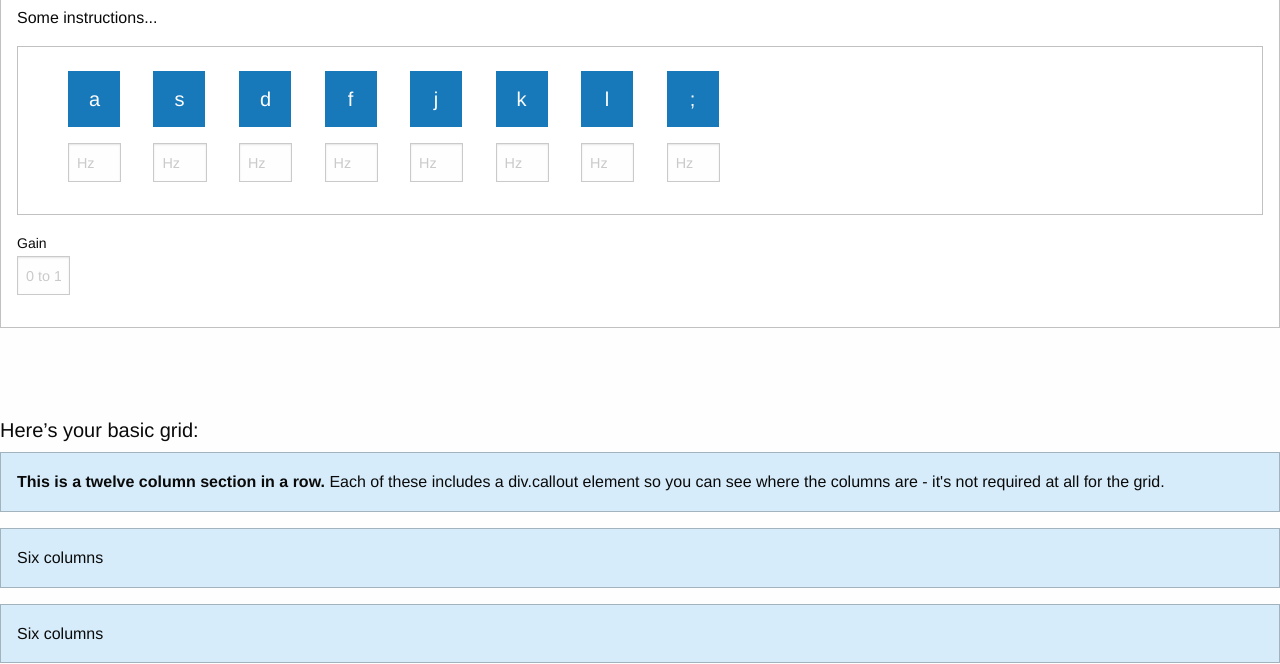
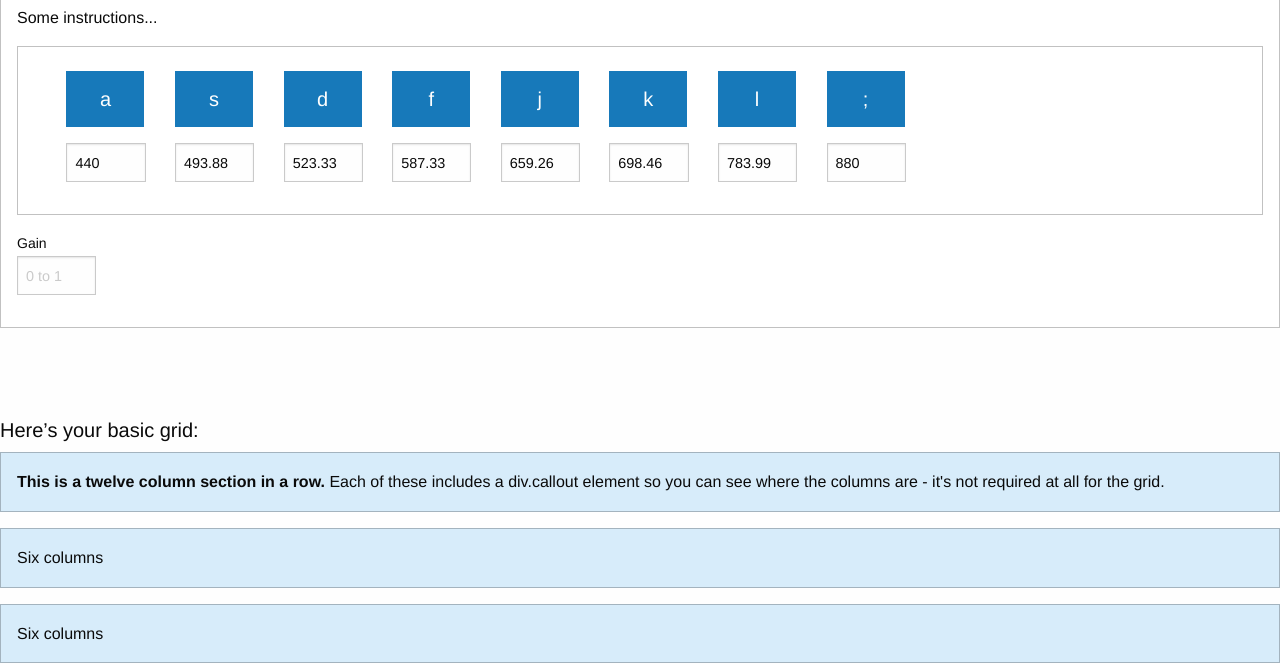
Before and after one commit to bgins/hebdomad, a plain HTML site: page index.html in a window 1280 px wide. Shown: the part 139-803 px from the top of the page. Drawn offline with nearby package versions, Linux system fonts and the light colour scheme.

Commit message:
Add value intializer. Fiddle with sizing.
Initial values set to 12-EDO major scale on A
Made keyboard larger to give space for decimal values

```diff
--- a/css/app.css
+++ b/css/app.css
@@ -1,13 +1,13 @@
 li {
   display: inline-block;
-  padding: 0.5em 0.87em 0 0.87em;
+  padding: 0.5em 0.78em 0 0.78em;
 }
 
 input[type="text"] {
-  width: 3.7em;
+  width: 5.5em;
   font-size: 0.9em;
 }
 
 .fixed-width {
-  width: 2.6em;
+  width: 3.9em;
 }
--- a/index.html
+++ b/index.html
@@ -23,18 +23,18 @@
           <p>Some instructions...</p>
 
           <div class="row">
-            <div class="large-8 medium-8 large-centered columns">
+            <div class="large-10 medium-10 large-centered columns">
               <div class="callout">
                 <ul class="small-block-grid-3">
                   <li>
                     <p>
                     <a href="#" class="simple large fixed-width button" id="voice-one">a</a>
-                    <input type="text" id="voice-one-pitch" placeholder="Hz" />
+                    <input type="text" id="voice-one-pitch" placeholder="440" value="440" />
                     </p>
                   </li>
                   <li>
                     <a href="#" class="simple large fixed-width button" id="voice-two">s</a>
-                    <input type="text" id="voice-two-pitch" placeholder="Hz" />
+                    <input type="text" id="voice-two-pitch" placeholder="880" />
                   </li>
 
                   <li>
--- a/js/app.js
+++ b/js/app.js
@@ -10,16 +10,29 @@ var voiceOne, voiceTwo,
 // initialize volume
 volume.gain.value = 0.1
 
+$(document).ready(function(){
+    $('#voice-one-pitch').attr("value","440")
+    $('#voice-two-pitch').attr("value","493.88")
+    $('#voice-three-pitch').attr("value","523.33")
+    $('#voice-four-pitch').attr("value","587.33")
+    $('#voice-five-pitch').attr("value","659.26")
+    $('#voice-six-pitch').attr("value","698.46")
+    $('#voice-seven-pitch').attr("value","783.99")
+    $('#voice-eight-pitch').attr("value","880")
+});
+
 function initVoice(voice, freq) {
-    voice.type = 'sawtooth'
+    voice.type = 'triangle'
+    console.log(freq)
     voice.frequency.value = freq
     voice.connect(volume)
     volume.connect(context.destination)
 }
 
 function startVoiceOne() {
+    var freq = $('#voice-one-pitch').val()
     voiceOne = context.createOscillator()
-    initVoice(voiceOne,440)
+    initVoice(voiceOne,freq)
     voiceOne.start(0)
 }
 
@@ -28,8 +41,9 @@ function stopVoiceOne() {
 }
 
 function startVoiceTwo() {
+    var freq = $('#voice-two-pitch').val()
     voiceTwo = context.createOscillator()
-    initVoice(voiceTwo,880)
+    initVoice(voiceTwo,freq)
     voiceTwo.start(0)
 }
 
```
